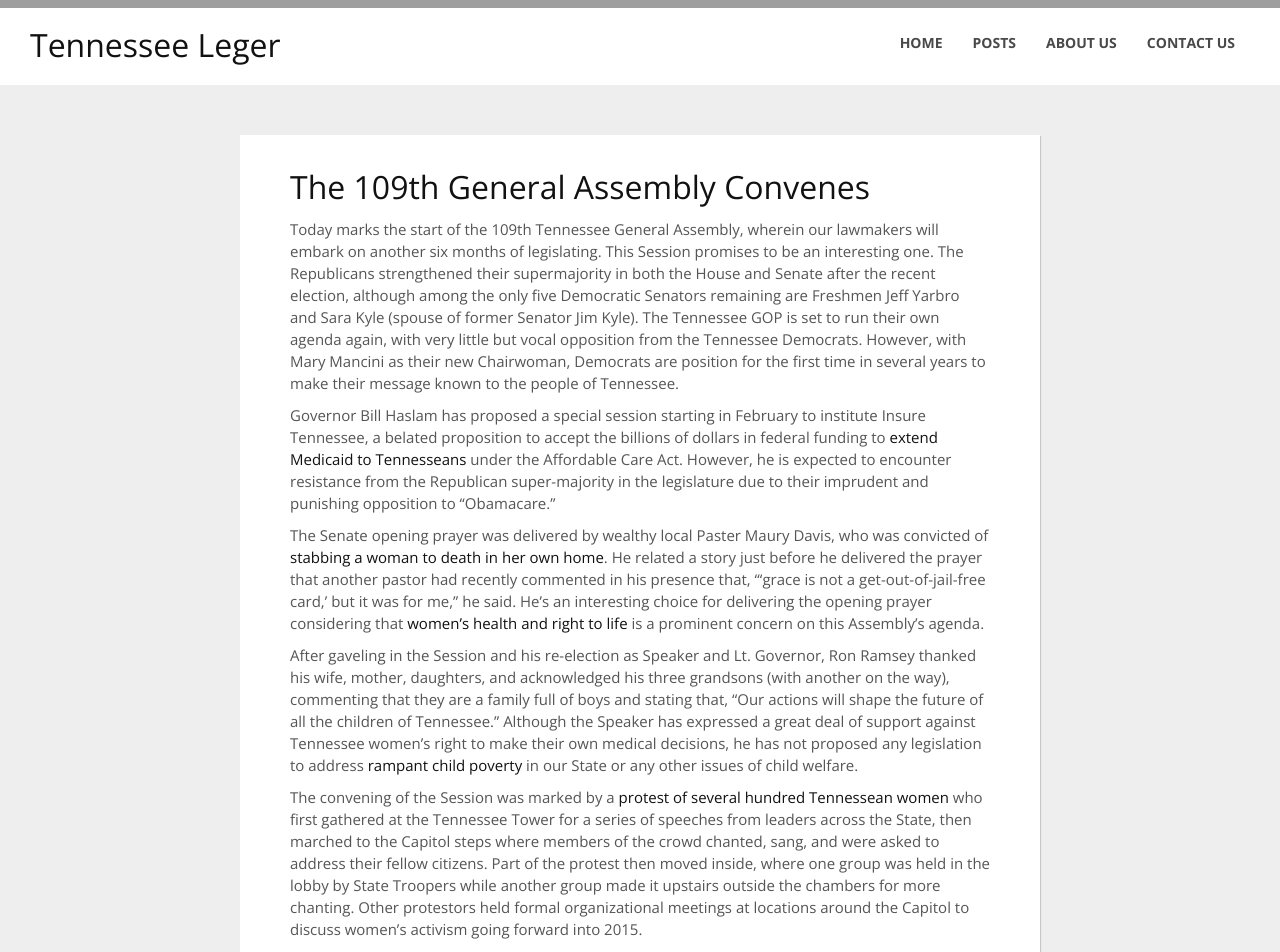
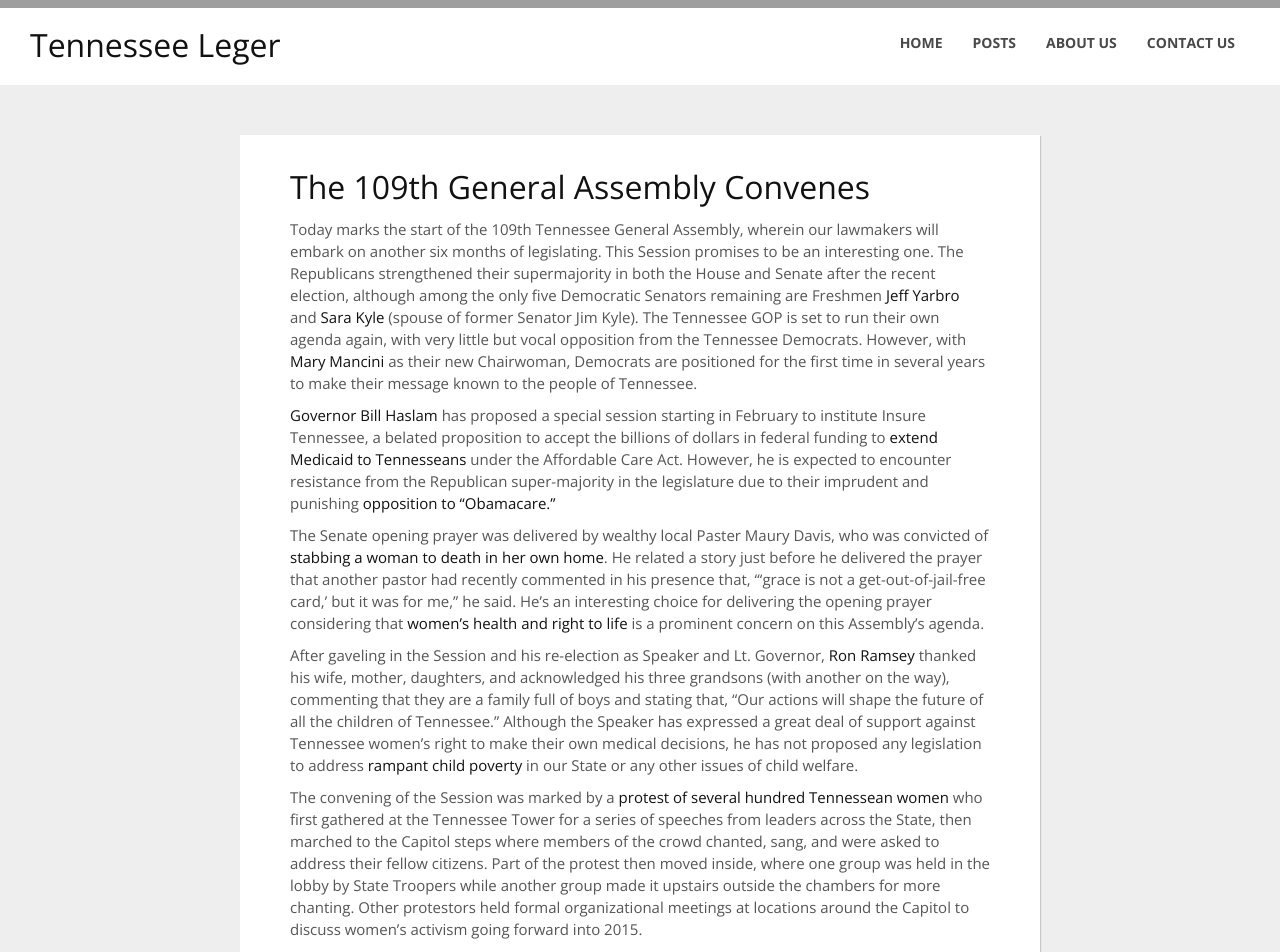
Before and after one commit to TennLeger/tennleger.github.io, a Jekyll site: the page built from _posts/2015-1-13-Convenes.md, in a window 1280 px wide. Shown: the part 392-1344 px from the top of the page. Built offline with Jekyll 4.4.1, drawn with Linux system fonts in a browser that asks for light colours; nearby versions of some CDN libraries; Markdown is read by kramdown in place of the engine named in the settings; grey boxes are pictures that could not be loaded.

Commit message:
adding links but no really now

```diff
--- a/_posts/2015-1-13-Convenes.md
+++ b/_posts/2015-1-13-Convenes.md
@@ -5,15 +5,15 @@
 
 # The 109th General Assembly Convenes
 
-Today marks the start of the 109th Tennessee General Assembly, wherein our lawmakers will embark on another six months of legislating. This Session promises to be an interesting one. The Republicans strengthened their supermajority in both the House and Senate after the recent election, although among the only five Democratic Senators remaining are Freshmen Jeff Yarbro and Sara Kyle (spouse of former Senator Jim Kyle). The Tennessee GOP is set to run their own agenda again, with very little but vocal opposition from the Tennessee Democrats. However, with Mary Mancini as their new Chairwoman, Democrats are position for the first time in several years to make their message known to the people of Tennessee.
+Today marks the start of the 109th Tennessee General Assembly, wherein our lawmakers will embark on another six months of legislating. This Session promises to be an interesting one. The Republicans strengthened their supermajority in both the House and Senate after the recent election, although among the only five Democratic Senators remaining are Freshmen [Jeff Yarbro](http://www.capitol.tn.gov/senate/members/s21.html) and [Sara Kyle](http://www.capitol.tn.gov/senate/members/s30.html) (spouse of former Senator Jim Kyle). The Tennessee GOP is set to run their own agenda again, with very little but vocal opposition from the Tennessee Democrats. However, with [Mary Mancini](http://www.nashvillescene.com/pitw/archives/2015/01/10/mary-mancini-elected-tndp-chair) as their new Chairwoman, Democrats are positioned for the first time in several years to make their message known to the people of Tennessee.
 
-Governor Bill Haslam has proposed a special session starting in February to institute Insure Tennessee, a belated proposition to accept the billions of dollars in federal funding to [extend Medicaid to Tennesseans](http://states.aarp.org/wp-content/uploads/2015/01/Who_Benefits_TN_010915FINAL-JANUARY2015.pdf) under the Affordable Care Act. However, he is expected to encounter resistance from the Republican super-majority in the legislature due to their imprudent and punishing opposition to "Obamacare."
+[Governor Bill Haslam](http://www.tn.gov/governor/) has proposed a special session starting in February to institute Insure Tennessee, a belated proposition to accept the billions of dollars in federal funding to [extend Medicaid to Tennesseans](http://states.aarp.org/wp-content/uploads/2015/01/Who_Benefits_TN_010915FINAL-JANUARY2015.pdf) under the Affordable Care Act. However, he is expected to encounter resistance from the Republican super-majority in the legislature due to their imprudent and punishing [opposition to "Obamacare."](http://www.forbes.com/sites/theapothecary/2014/12/18/insure-tn-will-assure-more-obamacare-in-tennessee/)
 
 The Senate opening prayer was delivered by wealthy local Paster Maury Davis, who was convicted of [stabbing a woman to death in her own home](http://www.nashvillescene.com/nashville/a-grieving-son-finds-no-justice-on-rev-maury-davis-path-to-redemption/Content?oid=1201523). He related a story just before he delivered the prayer that another pastor had recently commented in his presence that, "'grace is not a get-out-of-jail-free card,' but it was for me," he said. He's an interesting choice for delivering the opening prayer considering that [women's health and right to life](http://healthyandfreetn.org/) is a prominent concern on this Assembly's agenda.
 
-After gaveling in the Session and his re-election as Speaker and Lt. Governor, Ron Ramsey thanked his wife, mother, daughters, and acknowledged his three grandsons (with another on the way), commenting that they are a family full of boys and stating that, "Our actions will shape the future of all the children of Tennessee." Although the Speaker has expressed a great deal of support against Tennessee women's right to make their own medical decisions, he has not proposed any legislation to address [rampant child poverty](http://www.nashvillescene.com/pitw/archives/2012/02/23/child-poverty-surges-in-tennessee) in our State or any other issues of child welfare.
+After gaveling in the Session and his re-election as Speaker and Lt. Governor, [Ron Ramsey](http://ltgov.tn.gov/) thanked his wife, mother, daughters, and acknowledged his three grandsons (with another on the way), commenting that they are a family full of boys and stating that, "Our actions will shape the future of all the children of Tennessee." Although the Speaker has expressed a great deal of support against Tennessee women's right to make their own medical decisions, he has not proposed any legislation to address [rampant child poverty](http://www.knoxnews.com/news/local-news/mcnally-questions-legality-of-haslams-medicaid_07944927) in our State or any other issues of child welfare.
 
-The convening of the Session was marked by a [protest of several hundred Tennessean women](https://twitter.com/search?q=%23EyesonTN&src=typd) who first gathered at the Tennessee Tower for a series of speeches from leaders across the State, then marched to the Capitol steps where members of the crowd chanted, sang, and were asked to address their fellow citizens. Part of the protest then moved inside, where one group was held in the lobby by State Troopers while another group made it upstairs outside the chambers for more chanting. Other protestors held formal organizational meetings at locations around the Capitol to discuss women's activism going forward into 2015.
+The convening of the Session was marked by a [protest of several hundred Tennessean women](http://healthyandfreetn.org/news/statewide-march-on-nashville-and-eyesontn-roundtable) who first gathered at the Tennessee Tower for a series of speeches from leaders across the State, then marched to the Capitol steps where members of the crowd chanted, sang, and were asked to address their fellow citizens. Part of the protest then moved inside, where one group was held in the lobby by State Troopers while another group made it upstairs outside the chambers for more chanting. Other protestors held formal organizational meetings at locations around the Capitol to discuss women's activism going forward into 2015.
 
 
 <!--more-->
```
